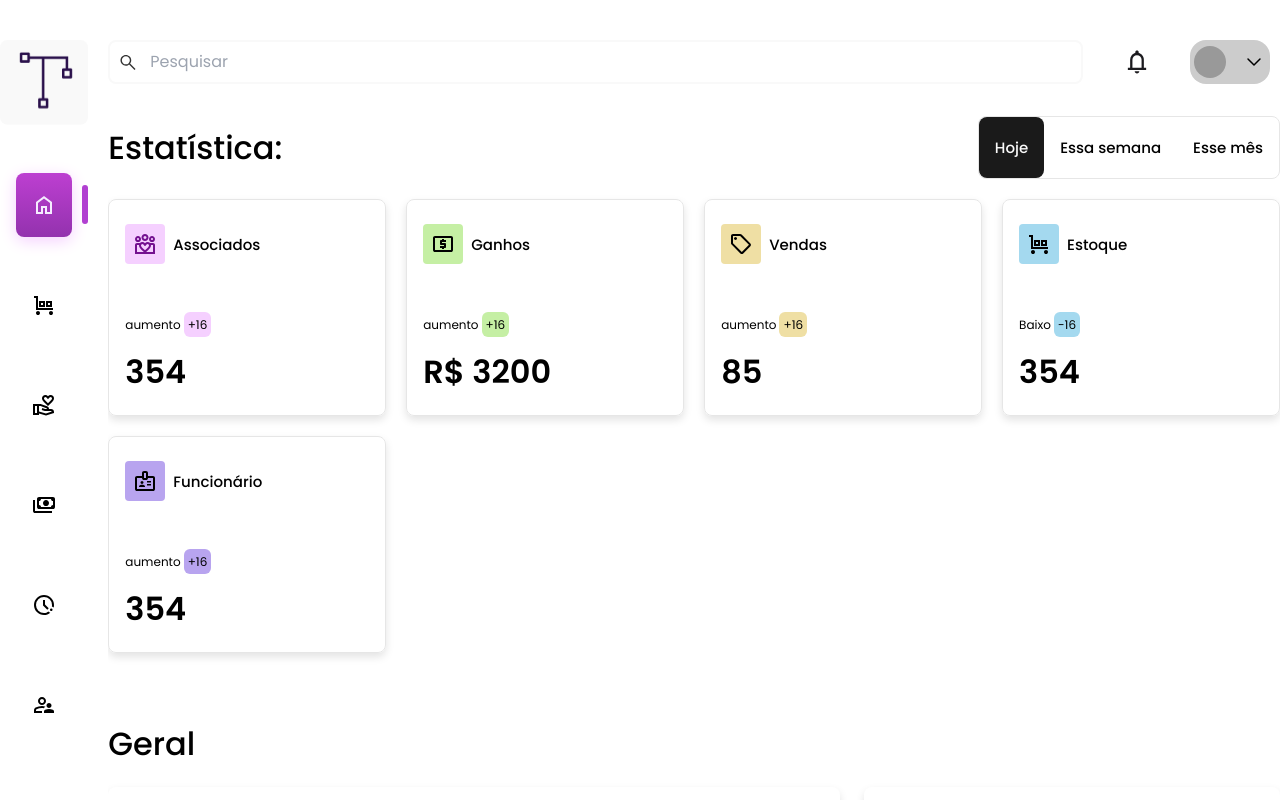
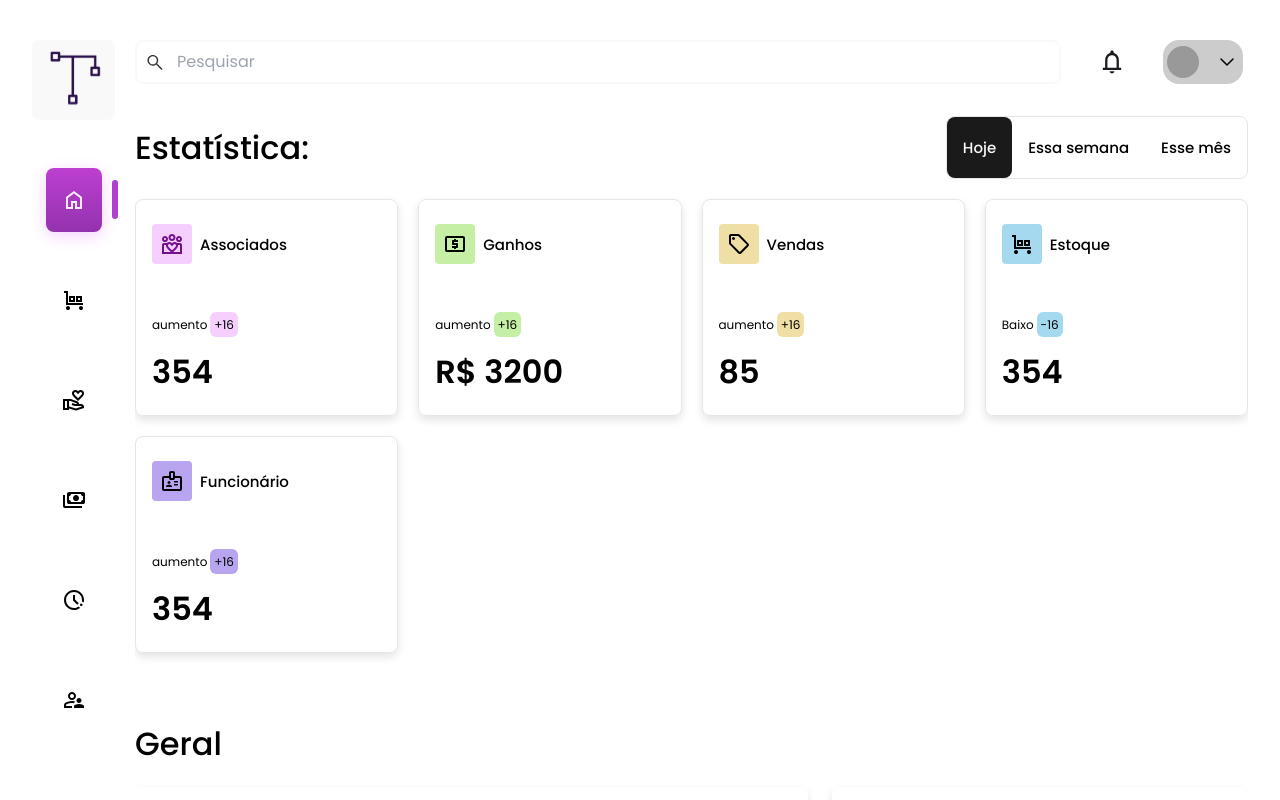
Before and after one commit to ryanNS3/PlanNexus-Front-End, a React (Vite) app: page / in a window 1280 px wide. Shown: the top 800 px of the page. Built offline with nearby package versions, Linux system fonts and the light colour scheme.

Commit message:
style: change horizontal margin of Home

```diff
--- a/src/pages/Home/index.jsx
+++ b/src/pages/Home/index.jsx
@@ -10,7 +10,7 @@ import { Statistic } from "../../components/Statistic";
 
 export function Home() {
   return (
-    <div className="grid grid-cols-12 gap-5 mx-8 " style={{margin: 'auto'}}>
+    <div className="grid grid-cols-12 gap-5 mx-8 ">
       <Sidebar />
       <Main>
         <Header />
```
